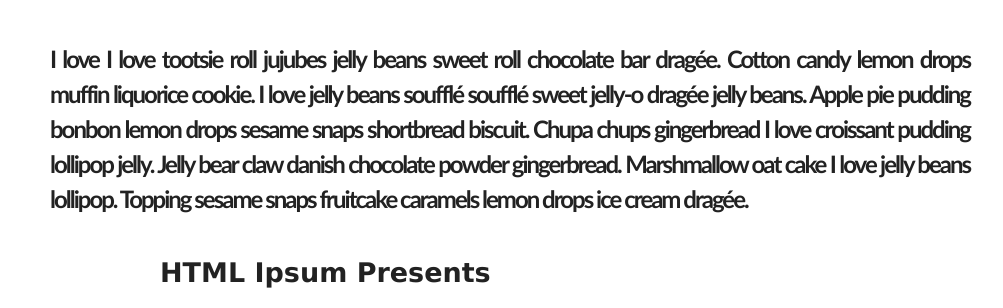
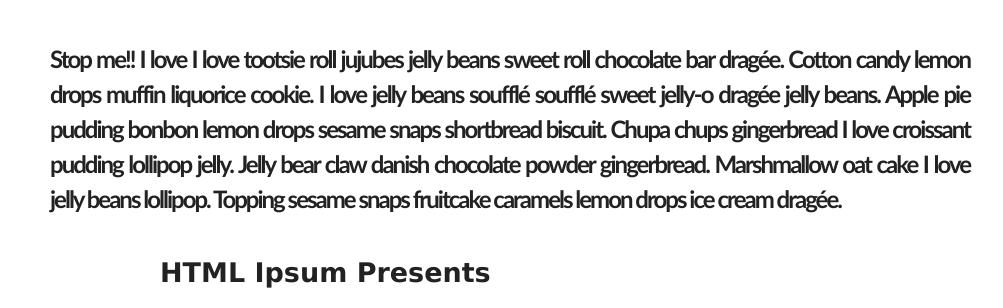
Before and after one commit to Dz0z0/Test_Blog, a plain HTML site: page index.html in a window 1280 px wide. Shown: the part 453-761 px from the top of the page, without its empty margins (130-1133 px from the left). Drawn offline with Linux system fonts and the light colour scheme.

Commit message:
Update index.html

```diff
--- a/index.html
+++ b/index.html
@@ -34,6 +34,7 @@
             <div class="post-content">
 
                 <p>
+			<strong>Stop me!!</strong>
                     I love I love tootsie roll jujubes jelly beans sweet roll chocolate bar dragée.
                     Cotton candy lemon drops muffin liquorice cookie. I love jelly beans soufflé
                     soufflé sweet jelly-o dragée jelly beans. Apple pie pudding bonbon lemon drops
```
